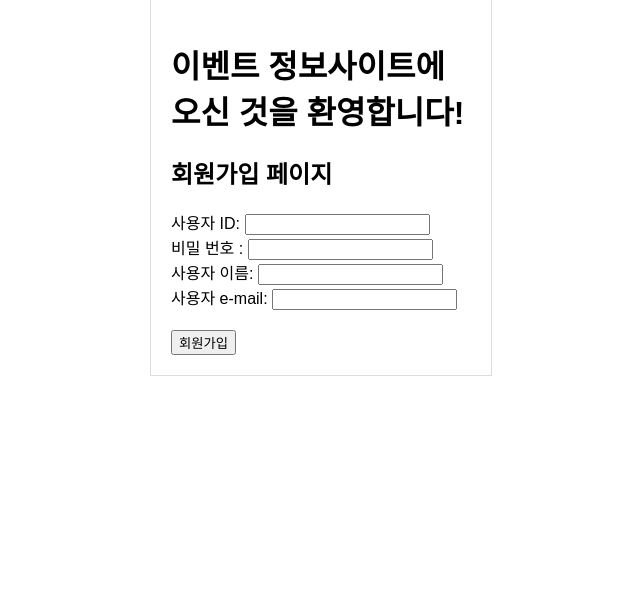
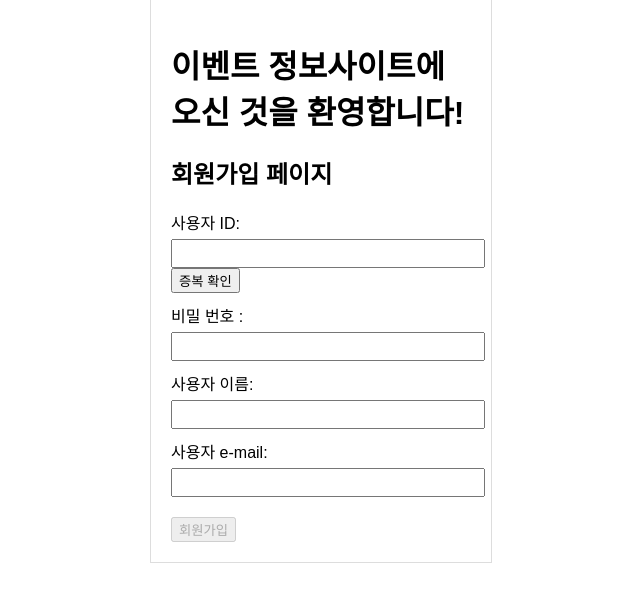
Before and after one commit to Alca0927/EventSchedule, a Flask app: page /signup in a window 1280 px wide. Shown: the part 154-756 px from the top of the page, without its empty margins (319-959 px from the left). Run offline with Flask 3, Linux system fonts and the light colour scheme.

Commit message:
회원가입 아이디 증복 기능 추가(signup.html, controller.py 코드 추가)

```diff
--- a/controllers.py
+++ b/controllers.py
@@ -210,3 +210,14 @@ def setup_routes(app):
             db.session.commit()
             return redirect(url_for('home'))
         return redirect(url_for('home'))
+
+    #회원가입 아이디 증복 확인 기능
+    @app.route('/checkDup', methods=['POST'])
+    def check_dup():
+        data = request.get_json()
+        user_id = data.get('userId')
+        if not user_id:
+            return jsonify({'exists': False})
+        # members 테이블에서 id가 존재하는지 확인
+        exists = members.query.filter_by(id=user_id).first() is not None
+        return jsonify({'exists': exists})
--- a/templates/signup.html
+++ b/templates/signup.html
@@ -5,7 +5,7 @@
     <meta name="viewport" content="width=device-width, initial-scale=1.0">
     <title>회원가입</title>
     <style>
-        body { font-family: arial, sans-serif;}
+        body { font-family: arial, sans-serif; }
         .container {
             width: 300px;
             margin: auto;
@@ -29,6 +29,7 @@
             margin-top: 20px;
         }
     </style>
+
 </head>
 <body>
     <header>
@@ -42,33 +43,83 @@
     </header>
     <div class="container">
         <h1>이벤트 정보사이트에 오신 것을 환영합니다!</h1>
-
         <h2>회원가입 페이지</h2>
 
         <!-- 회원가입 폼 -->
         <form action="/signupTry" id="signupForm" style="display:contents;" method="post">
-            <div class="form group">
+            <div class="form-group">
                 <label for="signupUserid">사용자 ID:</label>
                 <input type="text" id="signupUserid" name="signupUserid">
+                <button type="button" id="checkDupBtn">증복 확인</button>
             </div>
-            <div class="form group">
+            <div class="form-group">
                 <label for="signupPassword">비밀 번호 :</label>
-                <input type="signupPassword" id="signupPassword" name="signupPassword">
+                <input type="password" id="signupPassword" name="signupPassword">
             </div>
-            <div class="form group">
+            <div class="form-group">
                 <label for="signupUsername">사용자 이름:</label>
                 <input type="text" id="signupUsername" name="signupUsername">
             </div>
-            <div class="form group">
+            <div class="form-group">
                 <label for="signupUseremail">사용자 e-mail:</label>
                 <input type="text" id="signupUseremail" name="signupUseremail">
             </div>
             <div class="buttons">
-                <!-- <input type="submit" value="제출"> -->
                 <button type="submit">회원가입</button>
             </div>
         </form>
     </div>
+</body>
+<script> //아이디 증복 확인 스크립트
+    (function() {
+        var signupUseridInput = document.getElementById('signupUserid');
+        var signupForm = document.getElementById('signupForm');
+        var signupBtn = signupForm.querySelector('button[type="submit"]');
+        var duplicationChecked = false;
 
-</body>
+        // 페이지 로드 시 회원가입 버튼 비활성화
+        signupBtn.disabled = true;
+
+        // 중복 확인 버튼 이벤트 (AJAX 사용)
+        document.getElementById('checkDupBtn').addEventListener('click', function() {
+            var userId = signupUseridInput.value.trim();
+            if (!userId) {
+                alert('사용자 ID를 입력하세요.');
+                return;
+            }
+            // AJAX 호출: 서버의 /checkDup 엔드포인트에 userId 전달
+            fetch('/checkDup', {
+                method: 'POST',
+                headers: {
+                    'Content-Type': 'application/json',
+                    'X-Requested-With': 'XMLHttpRequest'
+                },
+                body: JSON.stringify({ userId: userId })
+            })
+            .then(response => response.json())
+            .then(data => {
+                if (data.exists) {
+                    alert('아이디가 증복 되었습니다 다른 아이디를 입력해주세요');
+                    duplicationChecked = false;
+                    signupBtn.disabled = true;
+                } else {
+                    alert('사용가능한 아이디 입니다');
+                    duplicationChecked = true;
+                    signupBtn.disabled = false;
+                }
+            })
+            .catch(error => {
+                console.error('Error:', error);
+            });
+        });
+
+        // 회원가입 폼 제출 전 중복 확인 여부 검사
+        signupForm.addEventListener('submit', function(event) {
+            if (!duplicationChecked) {
+                alert('증복 확인 하시기 바랍니다.');
+                event.preventDefault();
+            }
+        });
+    })();
+</script>
 </html>
```
